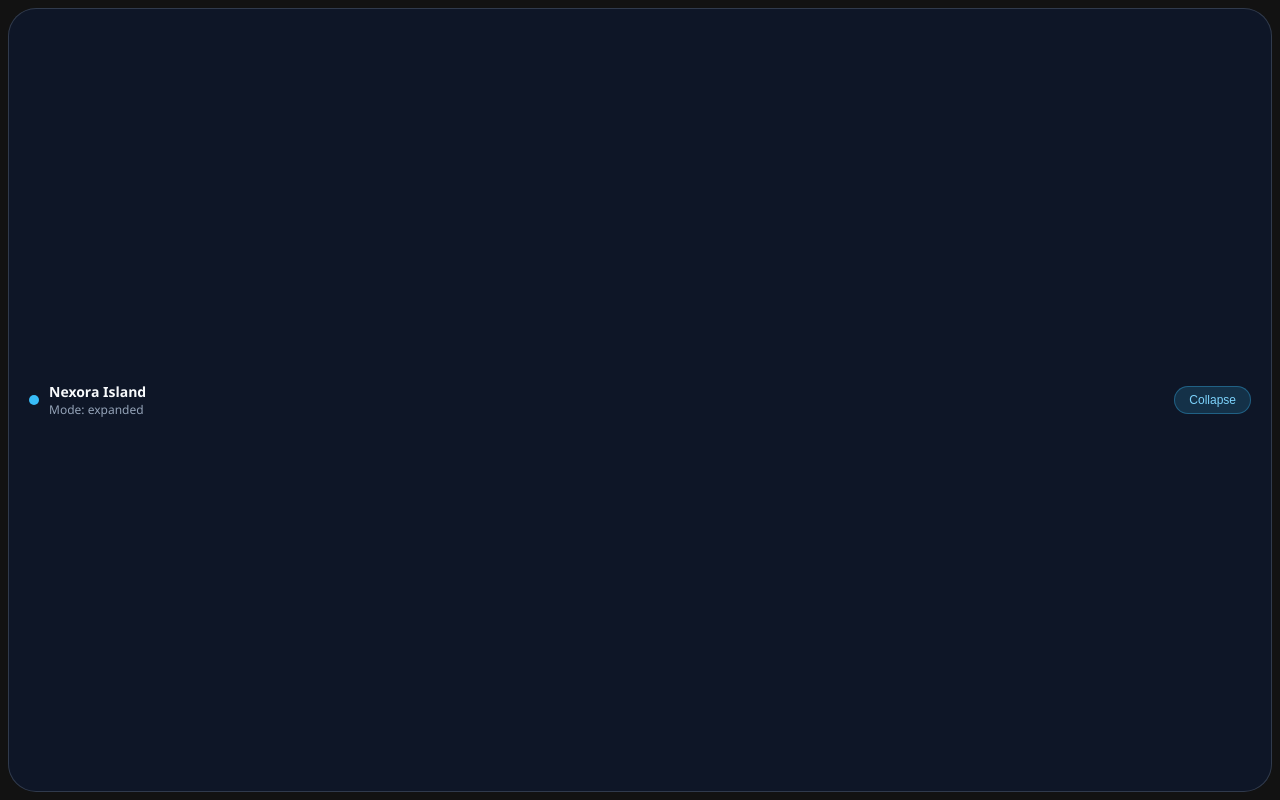
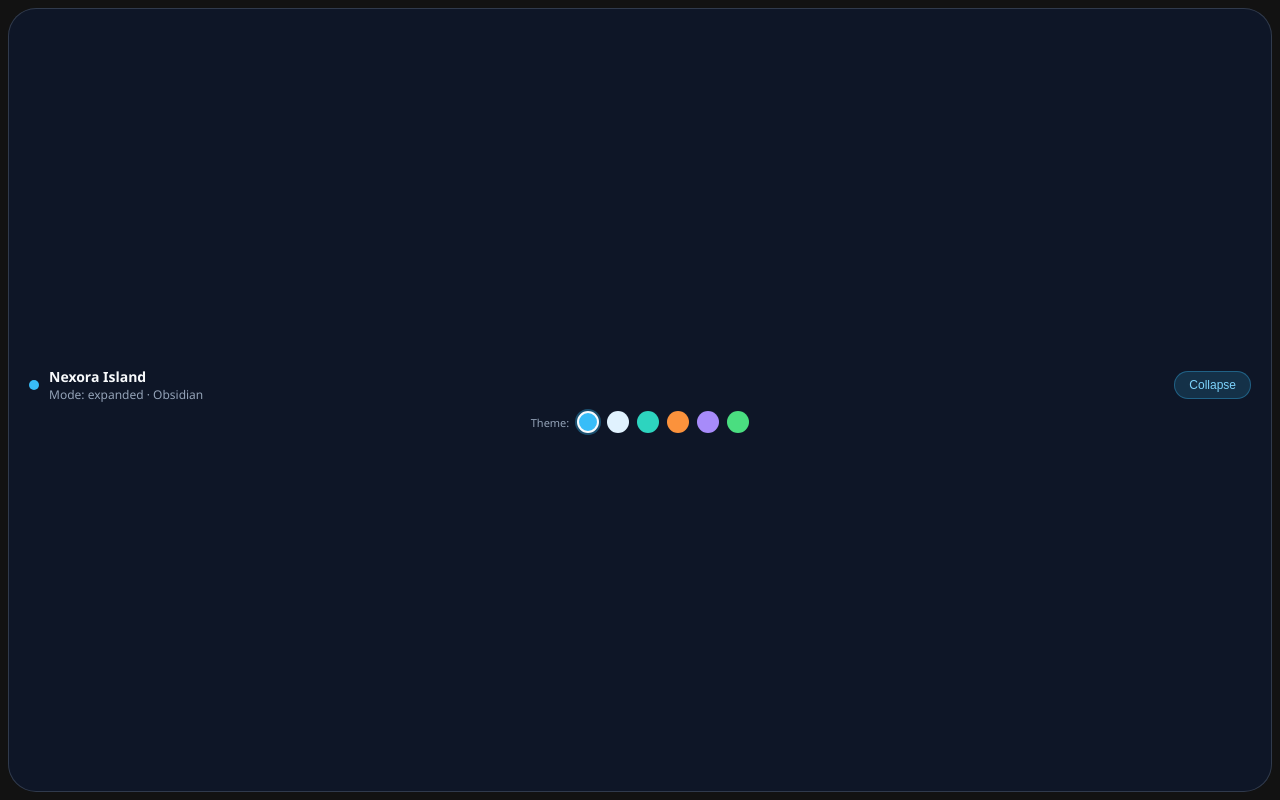
Before and after one commit to thaarfknight-star/nexora, a React (Vite) app: page / in a window 1280 px wide. Both pictures are taken after a click on the button "Expand". Built offline with nearby package versions, Linux system fonts and the light colour scheme; the HTML template or start-up script is replaced by a standard one.

Commit message:
feat(themes): add six real themes with picker

```diff
--- a/src/App.tsx
+++ b/src/App.tsx
@@ -1,10 +1,41 @@
 import { useEffect, useState } from "react";
 import { invoke } from "@tauri-apps/api/core";
+import {
+  THEMES,
+  themeById,
+  themeOrDefault,
+  type ThemeId,
+} from "./themes";
 
 interface IslandState {
   expanded: boolean;
   mode: string;
   title: string;
+}
+
+interface NexoraSettings {
+  auto_hide_taskbar: boolean;
+  always_on_top: boolean;
+  theme: string;
+}
+
+const STORAGE_KEY = "nexora-theme";
+
+function readSavedTheme(): string | null {
+  try {
+    return localStorage.getItem(STORAGE_KEY);
+  } catch {
+    return null;
+  }
+}
+
+function saveTheme(id: ThemeId) {
+  try {
+    localStorage.setItem(STORAGE_KEY, id);
+  } catch {
+    // Storage unavailable (private mode, etc.) — the theme still applies
+    // for this session.
+  }
 }
 
 export function App() {
@@ -13,11 +44,25 @@ export function App() {
     mode: "compact",
     title: "Nexora Island",
   });
+  const [theme, setTheme] = useState<ThemeId>("obsidian");
+
+  const applyTheme = (id: ThemeId) => {
+    setTheme(id);
+    document.documentElement.dataset.theme = id;
+    saveTheme(id);
+  };
 
   useEffect(() => {
+    // Saved choice wins; the backend default is the fallback.
+    const saved = readSavedTheme();
+    invoke<NexoraSettings>("get_settings")
+      .then((settings) => applyTheme(themeOrDefault(saved ?? settings.theme)))
+      .catch(() => applyTheme(themeOrDefault(saved)));
     invoke<IslandState>("get_island_state")
       .then(setState)
       .catch(() => {});
+    // Runs once on mount.
+    // eslint-disable-next-line react-hooks/exhaustive-deps
   }, []);
 
   const toggle = () => {
@@ -33,19 +78,51 @@ export function App() {
       );
   };
 
+  const currentTheme = themeById(theme);
+
   return (
     <main className="island-shell" data-tauri-drag-region>
-      <section className="island-pill" data-tauri-drag-region>
+      <section
+        className={`island-pill${state.expanded ? " expanded" : ""}`}
+        data-tauri-drag-region
+      >
+        <div className="island-row" data-tauri-drag-region>
           <div className="island-brand">
             <span className="island-dot" />
             <div>
               <div className="island-title">{state.title}</div>
-            <div className="island-sub">Mode: {state.mode}</div>
+              <div className="island-sub">
+                Mode: {state.mode} · {currentTheme.name}
+              </div>
             </div>
           </div>
           <button className="island-btn" onClick={toggle} type="button">
             {state.expanded ? "Collapse" : "Expand"}
           </button>
+        </div>
+        {state.expanded && (
+          <div
+            className="island-themes"
+            role="group"
+            aria-label="Island theme"
+          >
+            <span className="theme-label">Theme:</span>
+            {THEMES.map((candidate) => (
+              <button
+                key={candidate.id}
+                type="button"
+                className={`theme-swatch${
+                  candidate.id === theme ? " selected" : ""
+                }`}
+                style={{ background: candidate.swatch }}
+                title={`${candidate.name} — ${candidate.description}`}
+                aria-label={candidate.name}
+                aria-pressed={candidate.id === theme}
+                onClick={() => applyTheme(candidate.id)}
+              />
+            ))}
+          </div>
+        )}
       </section>
     </main>
   );
--- a/src/index.css
+++ b/src/index.css
@@ -1,6 +1,88 @@
 :root {
   color-scheme: dark;
   font-family: "Segoe UI", system-ui, -apple-system, sans-serif;
+}
+
+/* Theme variables. The active theme is selected by
+   `:root[data-theme="<id>"]` (see `src/themes.ts` for the six ids).
+   Obsidian is the default and matches the original hardcoded pill. */
+:root,
+:root[data-theme="obsidian"] {
+  --island-bg: rgba(15, 23, 42, 0.92);
+  --island-border: rgba(148, 163, 184, 0.25);
+  --island-text: #f8fafc;
+  --island-subtext: #94a3b8;
+  --island-accent: #38bdf8;
+  --island-accent-text: #7dd3fc;
+  --island-dot: #38bdf8;
+  --island-btn-bg: rgba(56, 189, 248, 0.16);
+  --island-btn-border: rgba(56, 189, 248, 0.35);
+  --island-blur: 18px;
+}
+
+:root[data-theme="liquid-glass"] {
+  --island-bg: rgba(255, 255, 255, 0.16);
+  --island-border: rgba(255, 255, 255, 0.45);
+  --island-text: #ffffff;
+  --island-subtext: rgba(255, 255, 255, 0.72);
+  --island-accent: #ffffff;
+  --island-accent-text: #e0f2fe;
+  --island-dot: #ffffff;
+  --island-btn-bg: rgba(255, 255, 255, 0.22);
+  --island-btn-border: rgba(255, 255, 255, 0.5);
+  --island-blur: 24px;
+}
+
+:root[data-theme="aurora"] {
+  --island-bg: rgba(4, 47, 46, 0.94);
+  --island-border: rgba(45, 212, 191, 0.35);
+  --island-text: #f0fdfa;
+  --island-subtext: #99f6e4;
+  --island-accent: #2dd4bf;
+  --island-accent-text: #5eead4;
+  --island-dot: #2dd4bf;
+  --island-btn-bg: rgba(45, 212, 191, 0.16);
+  --island-btn-border: rgba(45, 212, 191, 0.4);
+  --island-blur: 18px;
+}
+
+:root[data-theme="sunset"] {
+  --island-bg: rgba(69, 26, 3, 0.94);
+  --island-border: rgba(251, 146, 60, 0.4);
+  --island-text: #fff7ed;
+  --island-subtext: #fdba74;
+  --island-accent: #fb923c;
+  --island-accent-text: #fdba74;
+  --island-dot: #f97316;
+  --island-btn-bg: rgba(251, 146, 60, 0.18);
+  --island-btn-border: rgba(251, 146, 60, 0.45);
+  --island-blur: 18px;
+}
+
+:root[data-theme="midnight"] {
+  --island-bg: rgba(15, 10, 40, 0.94);
+  --island-border: rgba(167, 139, 250, 0.35);
+  --island-text: #f5f3ff;
+  --island-subtext: #c4b5fd;
+  --island-accent: #a78bfa;
+  --island-accent-text: #c4b5fd;
+  --island-dot: #8b5cf6;
+  --island-btn-bg: rgba(167, 139, 250, 0.16);
+  --island-btn-border: rgba(167, 139, 250, 0.4);
+  --island-blur: 18px;
+}
+
+:root[data-theme="forest"] {
+  --island-bg: rgba(12, 46, 26, 0.94);
+  --island-border: rgba(74, 222, 128, 0.35);
+  --island-text: #f0fdf4;
+  --island-subtext: #86efac;
+  --island-accent: #4ade80;
+  --island-accent-text: #86efac;
+  --island-dot: #22c55e;
+  --island-btn-bg: rgba(74, 222, 128, 0.16);
+  --island-btn-border: rgba(74, 222, 128, 0.4);
+  --island-blur: 18px;
 }
 
 * {
@@ -32,14 +114,28 @@ body,
   width: 100%;
   height: 100%;
   border-radius: 28px;
-  background: rgba(15, 23, 42, 0.92);
-  border: 1px solid rgba(148, 163, 184, 0.25);
-  color: #f8fafc;
+  background: var(--island-bg);
+  border: 1px solid var(--island-border);
+  color: var(--island-text);
   display: flex;
   align-items: center;
   justify-content: space-between;
   padding: 0 20px;
-  backdrop-filter: blur(18px);
+  backdrop-filter: blur(var(--island-blur));
+}
+
+.island-pill.expanded {
+  flex-direction: column;
+  justify-content: center;
+  gap: 8px;
+  padding: 8px 20px;
+}
+
+.island-row {
+  width: 100%;
+  display: flex;
+  align-items: center;
+  justify-content: space-between;
 }
 
 .island-brand {
@@ -52,7 +148,7 @@ body,
   width: 10px;
   height: 10px;
   border-radius: 9999px;
-  background: #38bdf8;
+  background: var(--island-dot);
 }
 
 .island-title {
@@ -62,15 +158,42 @@ body,
 
 .island-sub {
   font-size: 12px;
-  color: #94a3b8;
+  color: var(--island-subtext);
 }
 
 .island-btn {
-  background: rgba(56, 189, 248, 0.16);
-  color: #7dd3fc;
-  border: 1px solid rgba(56, 189, 248, 0.35);
+  background: var(--island-btn-bg);
+  color: var(--island-accent-text);
+  border: 1px solid var(--island-btn-border);
   border-radius: 9999px;
   padding: 6px 14px;
   font-size: 12px;
   cursor: pointer;
 }
+
+.island-themes {
+  width: 100%;
+  display: flex;
+  align-items: center;
+  justify-content: center;
+  gap: 8px;
+}
+
+.theme-label {
+  font-size: 11px;
+  color: var(--island-subtext);
+}
+
+.theme-swatch {
+  width: 22px;
+  height: 22px;
+  border-radius: 9999px;
+  border: 2px solid transparent;
+  padding: 0;
+  cursor: pointer;
+}
+
+.theme-swatch.selected {
+  border-color: var(--island-text);
+  box-shadow: 0 0 0 2px var(--island-btn-border);
+}
--- /dev/null
+++ b/src/themes.ts
@@ -0,0 +1,83 @@
+/**
+ * The six Nexora themes.
+ *
+ * This file is the source of truth for theme ids. The ids are plain
+ * strings shared with the backend `theme` field in `NexoraSettings`
+ * (see `src-tauri/src/settings.rs`); storing the selected id on disk is
+ * owned by the settings-persist work (Main team), so selection is kept
+ * in `localStorage` until that lands. Visuals live in `src/index.css`
+ * as CSS variables scoped under `:root[data-theme="<id>"]`; this file
+ * only carries metadata.
+ */
+export type ThemeId =
+  | "obsidian"
+  | "liquid-glass"
+  | "aurora"
+  | "sunset"
+  | "midnight"
+  | "forest";
+
+export interface ThemeDefinition {
+  id: ThemeId;
+  name: string;
+  description: string;
+  /** Representative color shown in the theme picker swatch. */
+  swatch: string;
+}
+
+export const DEFAULT_THEME_ID: ThemeId = "obsidian";
+
+export const THEMES: readonly ThemeDefinition[] = [
+  {
+    id: "obsidian",
+    name: "Obsidian",
+    description: "Dark slate pill with a sky-blue accent.",
+    swatch: "#38bdf8",
+  },
+  {
+    id: "liquid-glass",
+    name: "Liquid Glass",
+    description: "Translucent frosted glass with a soft white glow.",
+    swatch: "#e0f2fe",
+  },
+  {
+    id: "aurora",
+    name: "Aurora",
+    description: "Deep teal with an emerald accent.",
+    swatch: "#2dd4bf",
+  },
+  {
+    id: "sunset",
+    name: "Sunset",
+    description: "Warm ember dark with an orange accent.",
+    swatch: "#fb923c",
+  },
+  {
+    id: "midnight",
+    name: "Midnight",
+    description: "Deep violet night with a lavender accent.",
+    swatch: "#a78bfa",
+  },
+  {
+    id: "forest",
+    name: "Forest",
+    description: "Deep green with a fresh leaf accent.",
+    swatch: "#4ade80",
+  },
+];
+
+export function isValidThemeId(value: string): value is ThemeId {
+  return THEMES.some((theme) => theme.id === value);
+}
+
+export function themeOrDefault(
+  value: string | null | undefined,
+): ThemeId {
+  return value !== null && value !== undefined && isValidThemeId(value)
+    ? value
+    : DEFAULT_THEME_ID;
+}
+
+export function themeById(id: ThemeId): ThemeDefinition {
+  return THEMES.find((theme) => theme.id === id) ?? THEMES[0];
+}
```
Lines whose indentation alone changed are shown as unchanged.
